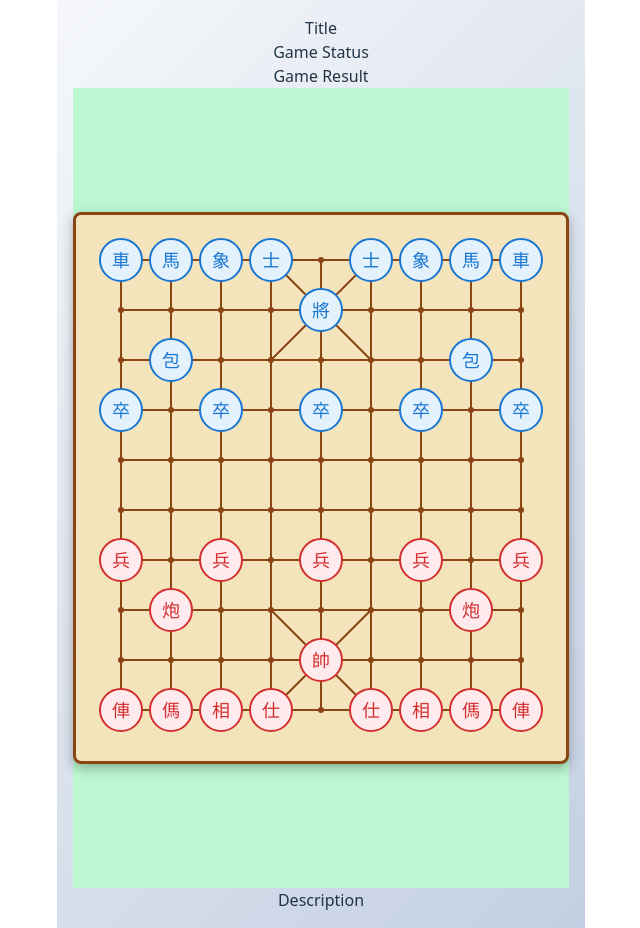
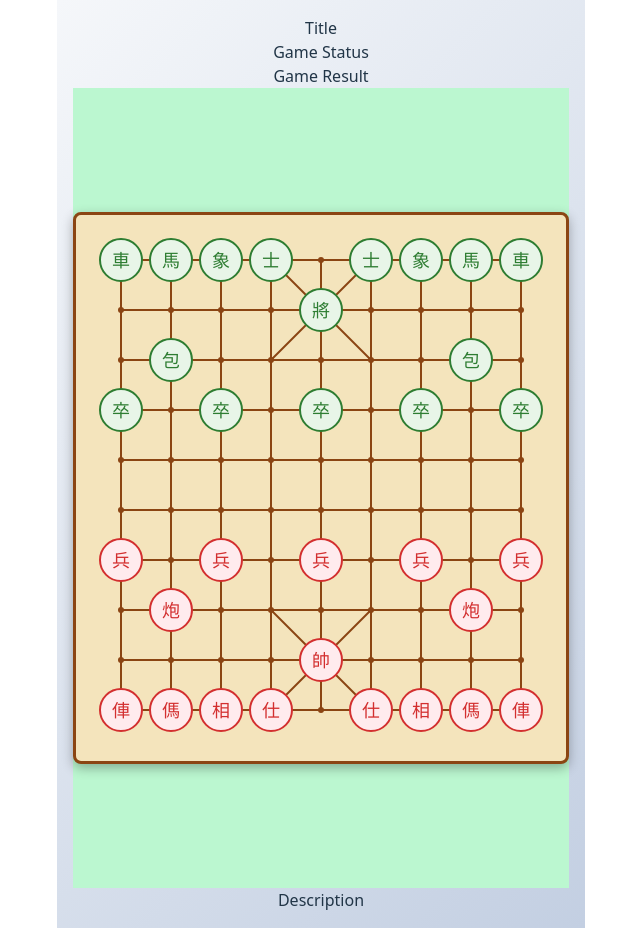
Before and after one commit to jsyoon27/koreachess, a React (Vite) app: page / in a window 1280 px wide. Shown: the whole page, without its empty margins (319-959 px from the left). Built offline with nearby package versions, Linux system fonts and the light colour scheme.

Commit message:
장기 기물 색상 변경

```diff
--- a/src/components/ChessBoard.tsx
+++ b/src/components/ChessBoard.tsx
@@ -14,22 +14,22 @@ interface PiecePosition {
 type BoardState = { [key: string]: PiecePosition };
 
 const initialBoard: BoardState = {
-  '0-0': { type: 'rook', player: 'blue' },
-  '0-1': { type: 'horse', player: 'blue' },
-  '0-2': { type: 'elephant', player: 'blue' },
-  '0-3': { type: 'advisor', player: 'blue' },
-  '1-4': { type: 'king', player: 'blue' },
-  '0-5': { type: 'advisor', player: 'blue' },
-  '0-6': { type: 'elephant', player: 'blue' },
-  '0-7': { type: 'horse', player: 'blue' },
-  '0-8': { type: 'rook', player: 'blue' },
-  '2-1': { type: 'cannon', player: 'blue' },
-  '2-7': { type: 'cannon', player: 'blue' },
-  '3-0': { type: 'pawn', player: 'blue' },
-  '3-2': { type: 'pawn', player: 'blue' },
-  '3-4': { type: 'pawn', player: 'blue' },
-  '3-6': { type: 'pawn', player: 'blue' },
-  '3-8': { type: 'pawn', player: 'blue' },
+  '0-0': { type: 'rook', player: 'green' },
+  '0-1': { type: 'horse', player: 'green' },
+  '0-2': { type: 'elephant', player: 'green' },
+  '0-3': { type: 'advisor', player: 'green' },
+  '1-4': { type: 'king', player: 'green' },
+  '0-5': { type: 'advisor', player: 'green' },
+  '0-6': { type: 'elephant', player: 'green' },
+  '0-7': { type: 'horse', player: 'green' },
+  '0-8': { type: 'rook', player: 'green' },
+  '2-1': { type: 'cannon', player: 'green' },
+  '2-7': { type: 'cannon', player: 'green' },
+  '3-0': { type: 'pawn', player: 'green' },
+  '3-2': { type: 'pawn', player: 'green' },
+  '3-4': { type: 'pawn', player: 'green' },
+  '3-6': { type: 'pawn', player: 'green' },
+  '3-8': { type: 'pawn', player: 'green' },
 
   '9-0': { type: 'rook', player: 'red' },
   '9-1': { type: 'horse', player: 'red' },
--- a/src/components/Piece.css
+++ b/src/components/Piece.css
@@ -21,10 +21,10 @@
   border-color: #d32f2f;
 }
 
-.piece.blue {
-  background-color: #e3f2fd;
-  color: #1976d2;
-  border-color: #1976d2;
+.piece.green {
+  background-color: #e8f5e8;
+  color: #2e7d32;
+  border-color: #2e7d32;
 }
 
 .piece:hover {
--- a/src/components/Piece.tsx
+++ b/src/components/Piece.tsx
@@ -3,7 +3,7 @@ import React from 'react';
 import './Piece.css';
 
 export type PieceType = 'king' | 'advisor' | 'elephant' | 'horse' | 'rook' | 'cannon' | 'pawn';
-export type Player = 'red' | 'blue';
+export type Player = 'red' | 'green';
 
 interface PieceProps {
   type: PieceType;
@@ -21,7 +21,7 @@ const pieceSymbols = {
     cannon: '炮',
     pawn: '兵'
   },
-  blue: {
+  green: {
     king: '將',
     advisor: '士',
     elephant: '象',
```
